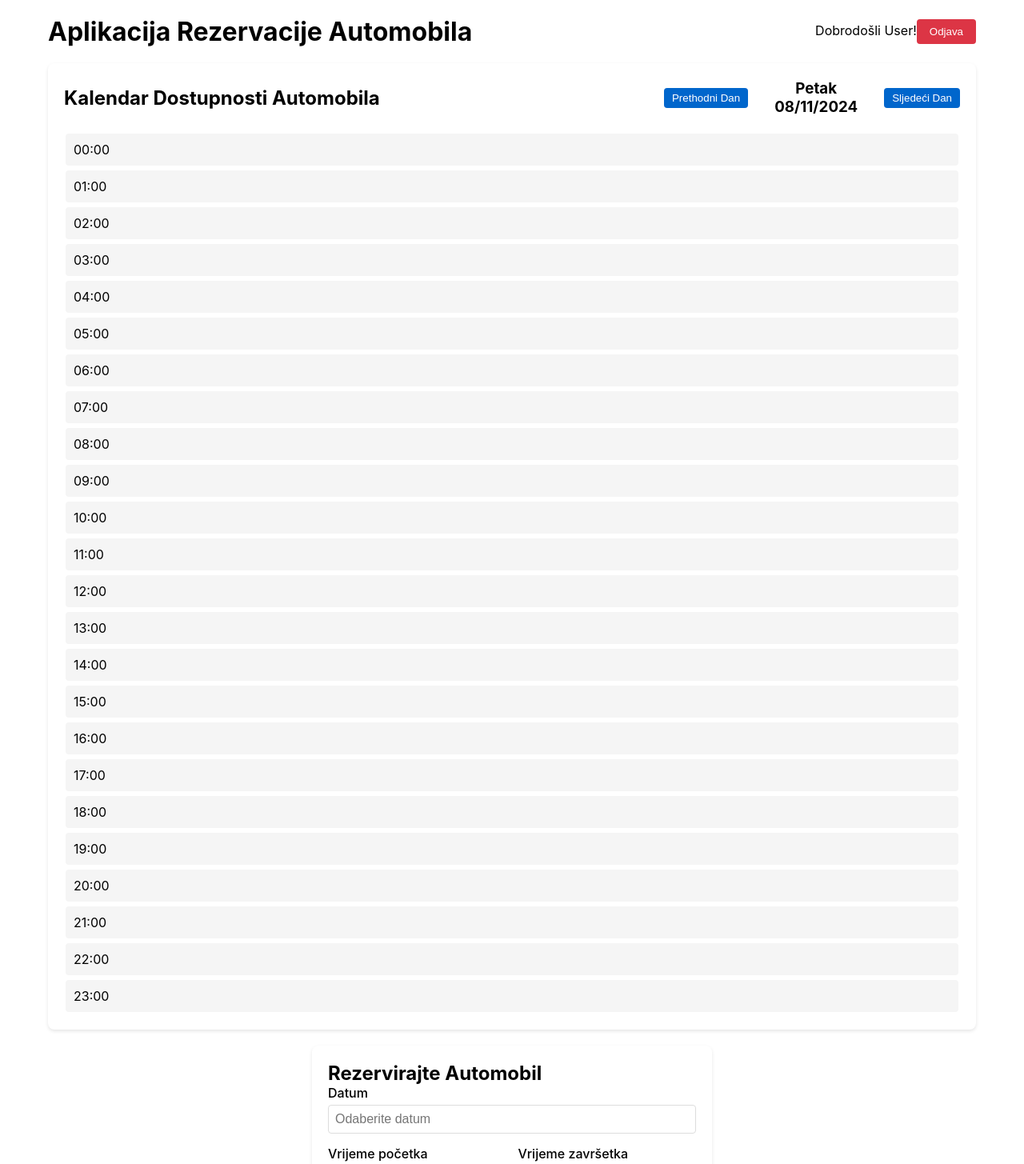
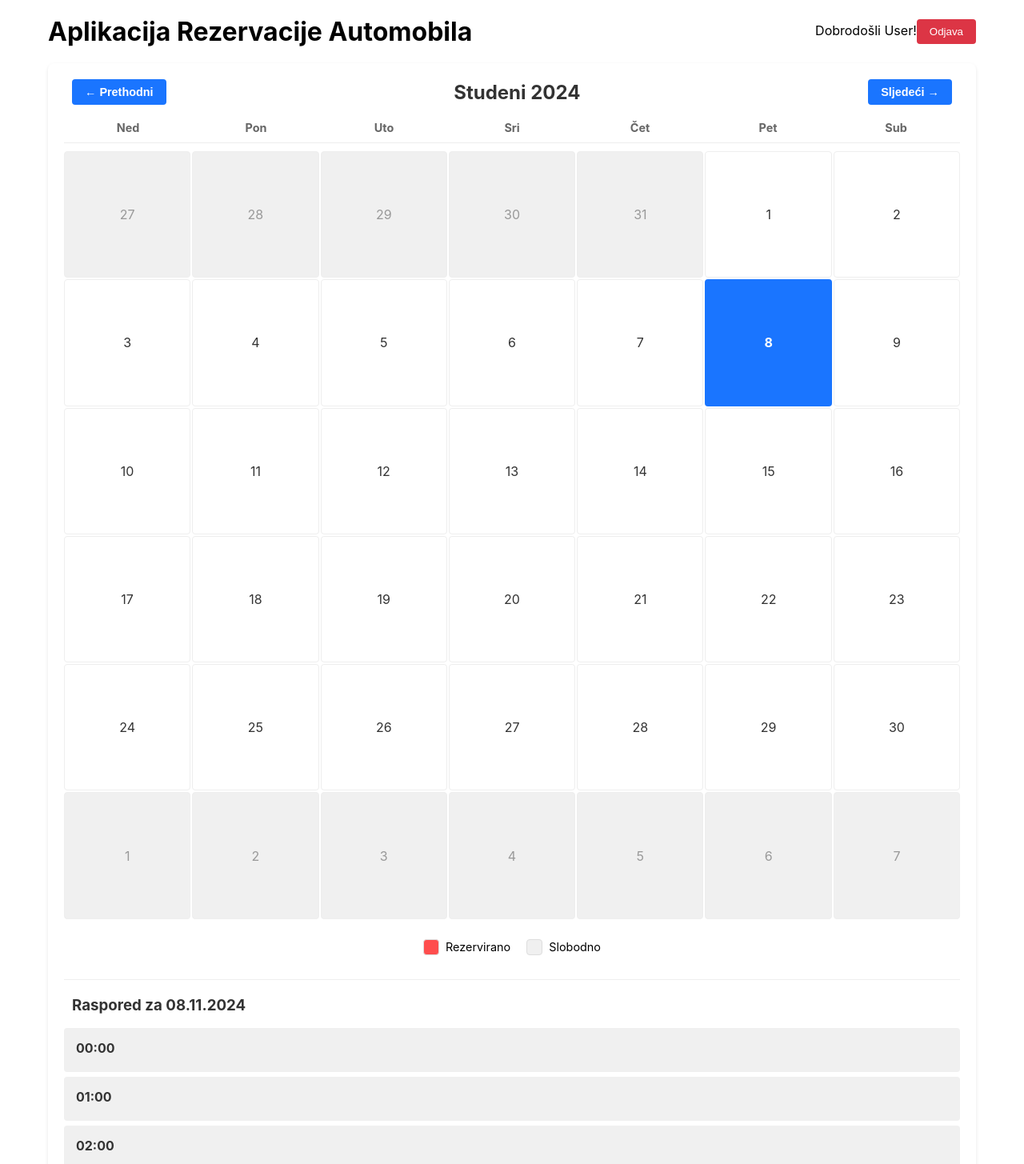
Before and after one commit to Markuss95/Strujac, a React (Create React App) app: page / in a window 1280 px wide. Shown: the top 1455 px of the page at 80% size. Built offline with nearby package versions, Linux system fonts and the light colour scheme; no server answers; the database is empty; sample sign-in values are in the browser's storage.

Commit message:
Red color under reserved hours

```diff
--- a/src/components/Calendar/index.tsx
+++ b/src/components/Calendar/index.tsx
@@ -1,77 +1,183 @@
+// src/components/Calendar/index.tsx
 import React, { useState, useEffect } from "react";
 import styled from "styled-components";
 import { collection, query, onSnapshot, orderBy } from "firebase/firestore";
 import { db } from "../../config/firebase";
 import { Reservation } from "../../types";
-import { formatDate, formatTime } from "../../utils/dateUtils";
 
 const CalendarWrapper = styled.div`
   padding: 20px;
   background: white;
   border-radius: 8px;
   box-shadow: 0 2px 4px rgba(0, 0, 0, 0.1);
+  margin-bottom: 20px;
 `;
 
-const CalendarHeader = styled.div`
+const MonthViewWrapper = styled.div`
+  margin-bottom: 20px;
+`;
+
+const MonthHeader = styled.div`
   display: flex;
   justify-content: space-between;
   align-items: center;
   margin-bottom: 20px;
+  padding: 0 10px;
 `;
 
-const DateNavigator = styled.div`
-  display: flex;
-  align-items: center;
-  gap: 10px;
+const MonthTitle = styled.h2`
+  margin: 0;
+  font-size: 1.5rem;
+  color: #333;
 `;
 
-const NavButton = styled.button`
-  padding: 5px 10px;
-  background-color: #0066cc;
+const MonthNavButton = styled.button`
+  padding: 8px 16px;
+  background-color: #1a75ff;
   color: white;
   border: none;
   border-radius: 4px;
   cursor: pointer;
-
-  &:hover {
-    background-color: #0052a3;
-  }
+  font-size: 0.9rem;
+  font-weight: bold;
 `;
 
-const CurrentDate = styled.h3`
-  margin: 0;
-  min-width: 150px;
+const WeekDays = styled.div`
+  display: grid;
+  grid-template-columns: repeat(7, 1fr);
   text-align: center;
+  font-weight: bold;
+  margin-bottom: 10px;
+  border-bottom: 1px solid #eee;
+  padding-bottom: 10px;
 `;
 
-const DayColumn = styled.div`
-  display: flex;
-  flex-direction: column;
+const WeekDay = styled.div`
+  color: #666;
+  font-size: 0.9rem;
+`;
+
+const MonthGrid = styled.div`
+  display: grid;
+  grid-template-columns: repeat(7, 1fr);
   gap: 2px;
 `;
 
-const TimeSlot = styled.div<{ isReserved: boolean }>`
+interface DayProps {
+  isCurrentMonth: boolean;
+  isToday: boolean;
+  hasReservations: boolean;
+  isSelected: boolean;
+}
+
+const Day = styled.div<DayProps>`
+  aspect-ratio: 1;
+  display: flex;
+  align-items: center;
+  justify-content: center;
+  cursor: pointer;
+  border-radius: 4px;
+  position: relative;
+  font-weight: ${(props) => (props.isToday ? "bold" : "normal")};
+
+  background-color: ${(props) => {
+    if (!props.isCurrentMonth) return "#f0f0f0";
+    if (props.isSelected) return "#1a75ff";
+    if (props.hasReservations) return "#ff4d4d";
+    if (props.isToday) return "#4dff4d";
+    return "white";
+  }};
+
+  color: ${(props) => {
+    if (!props.isCurrentMonth) return "#999";
+    if (props.isSelected || props.hasReservations) return "white";
+    return "#333";
+  }};
+
+  border: ${(props) => {
+    if (props.isToday) return "2px solid #1a75ff";
+    if (props.isSelected) return "2px solid #1a75ff";
+    return "1px solid #eee";
+  }};
+`;
+
+const Legend = styled.div`
+  display: flex;
+  gap: 20px;
   padding: 10px;
-  margin: 2px;
-  background-color: ${(props) => (props.isReserved ? "#ffebee" : "#f5f5f5")};
+  margin: 15px 0;
+  justify-content: center;
+`;
+
+const LegendItem = styled.div`
+  display: flex;
+  align-items: center;
+  gap: 8px;
+  font-size: 0.9rem;
+`;
+
+const LegendColor = styled.div<{ color: string }>`
+  width: 20px;
+  height: 20px;
   border-radius: 4px;
-  cursor: pointer;
-  transition: background-color 0.2s;
+  background-color: ${(props) => props.color};
+  border: 1px solid #ddd;
+`;
 
-  &:hover {
-    background-color: ${(props) => (props.isReserved ? "#ffcdd2" : "#e0e0e0")};
-  }
+const DailyViewWrapper = styled.div`
+  margin-top: 20px;
+  padding-top: 20px;
+  border-top: 1px solid #eee;
+`;
+
+const DailyViewHeader = styled.div`
+  margin-bottom: 15px;
+  padding: 0 10px;
+`;
+
+const DailyViewTitle = styled.h3`
+  margin: 0;
+  color: #333;
+`;
+
+const TimeSlotGrid = styled.div`
+  display: grid;
+  grid-template-columns: 1fr;
+  gap: 2px;
+`;
+
+interface TimeSlotProps {
+  isReserved: boolean;
+}
+
+const TimeSlot = styled.div<TimeSlotProps>`
+  padding: 15px;
+  margin: 2px 0;
+  border-radius: 4px;
+  background-color: ${(props) => (props.isReserved ? "#ff4d4d" : "#f0f0f0")};
+  color: ${(props) => (props.isReserved ? "white" : "#333")};
+`;
+
+const TimeSlotHeader = styled.div`
+  font-weight: bold;
+  margin-bottom: 5px;
 `;
 
 const ReservationInfo = styled.div`
-  font-size: 0.875rem;
-  color: #666;
-  margin-top: 4px;
+  margin-top: 5px;
+  padding: 8px;
+  border-radius: 4px;
+  background-color: rgba(255, 255, 255, 0.1);
+
+  > div {
+    margin: 5px 0;
+  }
 `;
 
 const Calendar = () => {
   const [rezervacije, setRezervacije] = useState<Reservation[]>([]);
   const [odabraniDatum, setOdabraniDatum] = useState(new Date());
+  const [trenutniMjesec, setTrenutniMjesec] = useState(new Date());
 
   useEffect(() => {
     const rezervacijeRef = collection(db, "reservations");
@@ -96,20 +202,19 @@ const Calendar = () => {
   }, []);
 
   const formatUsername = (email: string): string => {
-    const username = email.split("@")[0]; // Get the part before @
-    const parts = username.split("."); // Split by dot
+    const username = email.split("@")[0];
+    const parts = username.split(".");
     if (parts.length >= 2) {
-      // Capitalize first and second part
       const firstName =
         parts[0].charAt(0).toUpperCase() + parts[0].slice(1).toLowerCase();
       const lastName =
         parts[1].charAt(0).toUpperCase() + parts[1].slice(1).toLowerCase();
       return `${firstName} ${lastName}`;
     }
-    // If there's no dot, just capitalize the first letter
     return username.charAt(0).toUpperCase() + username.slice(1).toLowerCase();
   };
-  const dohvatiRezervacijuZaVremenskiTermin = (datum: Date, sat: number) => {
+
+  const dohvatiRezervacijeZaVremenskiTermin = (datum: Date, sat: number) => {
     return rezervacije.find((rezervacija) => {
       const pocetakTermina = new Date(datum);
       pocetakTermina.setHours(sat, 0, 0, 0);
@@ -123,6 +228,98 @@ const Calendar = () => {
     });
   };
 
+  const getMonthData = () => {
+    const year = trenutniMjesec.getFullYear();
+    const month = trenutniMjesec.getMonth();
+    const firstDay = new Date(year, month, 1);
+    const lastDay = new Date(year, month + 1, 0);
+    const daysInMonth = lastDay.getDate();
+    const startingDay = firstDay.getDay();
+
+    const previousMonth = new Date(year, month - 1, 1);
+    const daysInPreviousMonth = new Date(year, month, 0).getDate();
+    const previousMonthDays = Array.from({ length: startingDay }, (_, i) => ({
+      date: new Date(
+        year,
+        month - 1,
+        daysInPreviousMonth - startingDay + i + 1
+      ),
+      isCurrentMonth: false,
+    }));
+
+    const currentMonthDays = Array.from({ length: daysInMonth }, (_, i) => ({
+      date: new Date(year, month, i + 1),
+      isCurrentMonth: true,
+    }));
+
+    const remainingDays =
+      42 - (previousMonthDays.length + currentMonthDays.length);
+    const nextMonthDays = Array.from({ length: remainingDays }, (_, i) => ({
+      date: new Date(year, month + 1, i + 1),
+      isCurrentMonth: false,
+    }));
+
+    return [...previousMonthDays, ...currentMonthDays, ...nextMonthDays];
+  };
+
+  const provjeriRezervacijeZaDan = (datum: Date): boolean => {
+    const pocetak = new Date(datum);
+    pocetak.setHours(0, 0, 0, 0);
+    const kraj = new Date(datum);
+    kraj.setHours(23, 59, 59, 999);
+
+    return rezervacije.some(
+      (rezervacija) =>
+        (rezervacija.startTime >= pocetak && rezervacija.startTime <= kraj) ||
+        (rezervacija.endTime >= pocetak && rezervacija.endTime <= kraj) ||
+        (rezervacija.startTime <= pocetak && rezervacija.endTime >= kraj)
+    );
+  };
+
+  const mjeseci = [
+    "Siječanj",
+    "Veljača",
+    "Ožujak",
+    "Travanj",
+    "Svibanj",
+    "Lipanj",
+    "Srpanj",
+    "Kolovoz",
+    "Rujan",
+    "Listopad",
+    "Studeni",
+    "Prosinac",
+  ];
+
+  const daniUTjednu = ["Ned", "Pon", "Uto", "Sri", "Čet", "Pet", "Sub"];
+
+  const promijeniMjesec = (offset: number) => {
+    setTrenutniMjesec(
+      new Date(
+        trenutniMjesec.getFullYear(),
+        trenutniMjesec.getMonth() + offset,
+        1
+      )
+    );
+  };
+
+  const isToday = (date: Date) => {
+    const today = new Date();
+    return (
+      date.getDate() === today.getDate() &&
+      date.getMonth() === today.getMonth() &&
+      date.getFullYear() === today.getFullYear()
+    );
+  };
+
+  const isSelected = (date: Date) => {
+    return (
+      date.getDate() === odabraniDatum.getDate() &&
+      date.getMonth() === odabraniDatum.getMonth() &&
+      date.getFullYear() === odabraniDatum.getFullYear()
+    );
+  };
+
   const formatirajVrijeme = (sat: number): string => {
     return `${sat.toString().padStart(2, "0")}:00`;
   };
@@ -130,22 +327,29 @@ const Calendar = () => {
   const prikaziVremenskeTermine = () => {
     const termini = [];
     for (let sat = 0; sat < 24; sat++) {
-      const rezervacija = dohvatiRezervacijuZaVremenskiTermin(
+      const rezervacija = dohvatiRezervacijeZaVremenskiTermin(
         odabraniDatum,
         sat
       );
       termini.push(
         <TimeSlot key={sat} isReserved={!!rezervacija}>
-          {formatirajVrijeme(sat)}
+          <TimeSlotHeader>{formatirajVrijeme(sat)}</TimeSlotHeader>
           {rezervacija && (
             <ReservationInfo>
-              {formatUsername(rezervacija.username)}
+              <div>
+                <strong>Korisnik:</strong>{" "}
+                {formatUsername(rezervacija.username)}
+              </div>
               {rezervacija.description && (
-                <>
-                  <br />
-                  {rezervacija.description}
-                </>
+                <div>
+                  <strong>Opis:</strong> {rezervacija.description}
+                </div>
               )}
+              <div>
+                <strong>Vrijeme:</strong>{" "}
+                {formatirajVrijeme(rezervacija.startTime.getHours())} -
+                {formatirajVrijeme(rezervacija.endTime.getHours())}
+              </div>
             </ReservationInfo>
           )}
         </TimeSlot>
@@ -154,42 +358,81 @@ const Calendar = () => {
     return termini;
   };
 
-  const promijeniDatum = (brojDana: number) => {
-    const noviDatum = new Date(odabraniDatum);
-    noviDatum.setDate(noviDatum.getDate() + brojDana);
-    setOdabraniDatum(noviDatum);
+  const formatirajDatum = (datum: Date): string => {
+    const dan = datum.getDate().toString().padStart(2, "0");
+    const mjesec = (datum.getMonth() + 1).toString().padStart(2, "0");
+    const godina = datum.getFullYear();
+    return `${dan}.${mjesec}.${godina}`;
   };
 
-  const getDanUTjednu = (datum: Date): string => {
-    const dani = [
-      "Nedjelja",
-      "Ponedjeljak",
-      "Utorak",
-      "Srijeda",
-      "Četvrtak",
-      "Petak",
-      "Subota",
-    ];
-    return dani[datum.getDay()];
-  };
+  const CalendarLegend = () => (
+    <Legend>
+      <LegendItem>
+        <LegendColor color="#ff4d4d" />
+        <span>Rezervirano</span>
+      </LegendItem>
+      {/* <LegendItem>
+        <LegendColor color="#4dff4d" />
+        <span>Danas</span>
+      </LegendItem>
+      <LegendItem>
+        <LegendColor color="#1a75ff" />
+        <span>Odabrano</span>
+      </LegendItem> */}
+      <LegendItem>
+        <LegendColor color="#f0f0f0" />
+        <span>Slobodno</span>
+      </LegendItem>
+    </Legend>
+  );
 
   return (
     <CalendarWrapper>
-      <CalendarHeader>
-        <h2>Kalendar Dostupnosti Automobila</h2>
-        <DateNavigator>
-          <NavButton onClick={() => promijeniDatum(-1)}>
-            Prethodni Dan
-          </NavButton>
-          <CurrentDate>
-            {getDanUTjednu(odabraniDatum)}
-            <br />
-            {formatDate(odabraniDatum)}
-          </CurrentDate>
-          <NavButton onClick={() => promijeniDatum(1)}>Sljedeći Dan</NavButton>
-        </DateNavigator>
-      </CalendarHeader>
-      <DayColumn>{prikaziVremenskeTermine()}</DayColumn>
+      <MonthViewWrapper>
+        <MonthHeader>
+          <MonthNavButton onClick={() => promijeniMjesec(-1)}>
+            &larr; Prethodni
+          </MonthNavButton>
+          <MonthTitle>
+            {mjeseci[trenutniMjesec.getMonth()]} {trenutniMjesec.getFullYear()}
+          </MonthTitle>
+          <MonthNavButton onClick={() => promijeniMjesec(1)}>
+            Sljedeći &rarr;
+          </MonthNavButton>
+        </MonthHeader>
+
+        <WeekDays>
+          {daniUTjednu.map((dan) => (
+            <WeekDay key={dan}>{dan}</WeekDay>
+          ))}
+        </WeekDays>
+
+        <MonthGrid>
+          {getMonthData().map(({ date, isCurrentMonth }, index) => (
+            <Day
+              key={index}
+              isCurrentMonth={isCurrentMonth}
+              isToday={isToday(date)}
+              hasReservations={provjeriRezervacijeZaDan(date)}
+              isSelected={isSelected(date)}
+              onClick={() => setOdabraniDatum(date)}
+            >
+              {date.getDate()}
+            </Day>
+          ))}
+        </MonthGrid>
+
+        <CalendarLegend />
+      </MonthViewWrapper>
+
+      <DailyViewWrapper>
+        <DailyViewHeader>
+          <DailyViewTitle>
+            Raspored za {formatirajDatum(odabraniDatum)}
+          </DailyViewTitle>
+        </DailyViewHeader>
+        <TimeSlotGrid>{prikaziVremenskeTermine()}</TimeSlotGrid>
+      </DailyViewWrapper>
     </CalendarWrapper>
   );
 };
```
